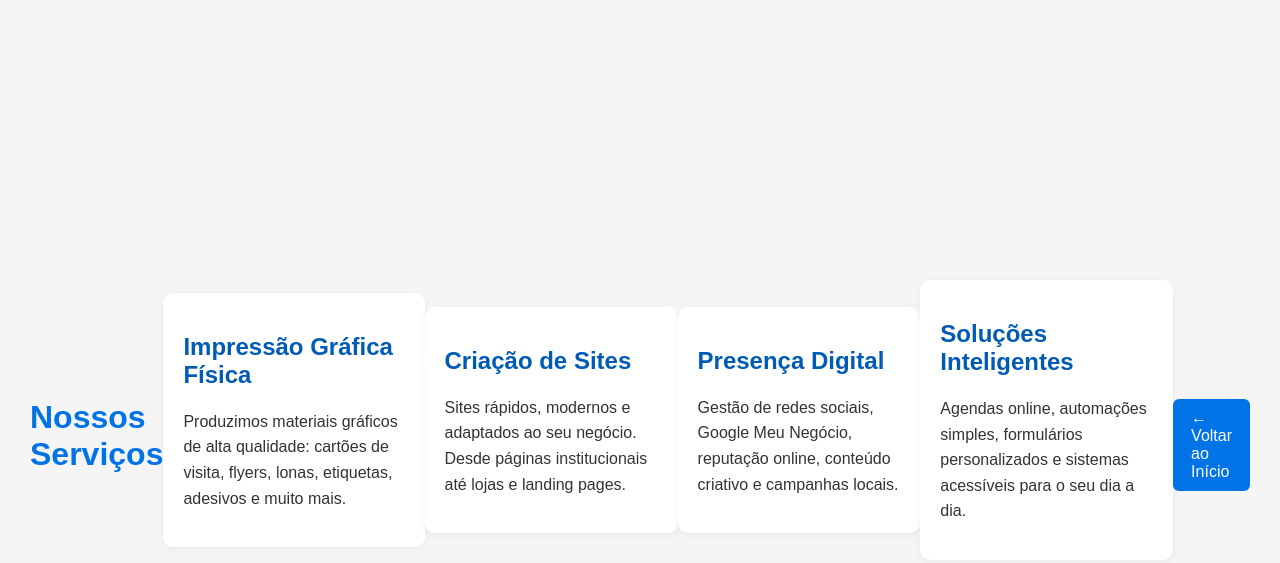
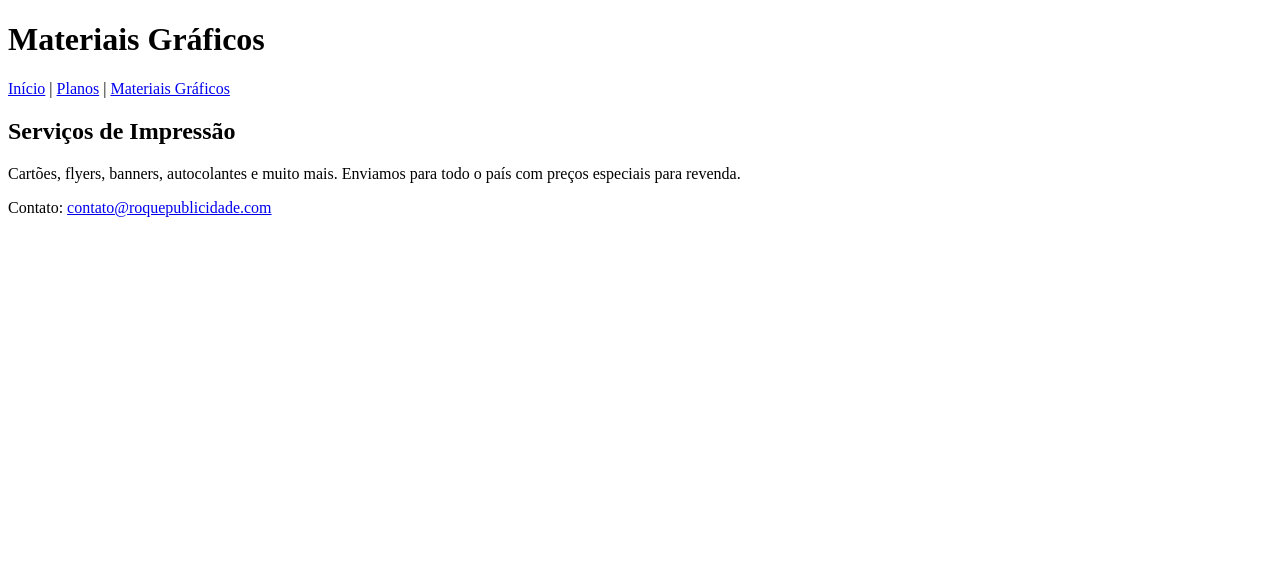
Before and after one commit to roquepublicidade/roquepublicidade, a plain HTML site: page pt/serviços.html in a window 1280 px wide. Drawn offline with Linux system fonts and the light colour scheme.

Commit message:
Update serviços.html

```diff
--- a/pt/serviços.html
+++ b/pt/serviços.html
@@ -1,77 +1,26 @@
 <!DOCTYPE html>
-<html lang="pt">
+<html lang="pt-pt">
 <head>
   <meta charset="UTF-8">
-  <meta name="viewport" content="width=device-width, initial-scale=1.0">
-  <title>Serviços - CMYK Digital</title>
-  <link rel="stylesheet" href="/style.css">
-  <style>
-    body {
-      font-family: Arial, sans-serif;
-      background-color: #f5f5f5;
-      padding: 30px;
-      color: #333;
-    }
-
-    h1 {
-      color: #0073e6;
-      margin-bottom: 10px;
-    }
-
-    .servico {
-      background-color: white;
-      border-radius: 10px;
-      padding: 20px;
-      margin-bottom: 20px;
-      box-shadow: 0 2px 8px rgba(0,0,0,0.05);
-    }
-
-    h2 {
-      color: #005bb5;
-    }
-
-    p {
-      line-height: 1.6;
-    }
-
-    a.voltar {
-      display: inline-block;
-      margin-top: 30px;
-      background: #0073e6;
-      color: #fff;
-      text-decoration: none;
-      padding: 10px 18px;
-      border-radius: 6px;
-    }
-
-    a.voltar:hover {
-      background: #0054a6;
-    }
-  </style>
+  <title>Materiais Gráficos - Roque Publicidade</title>
 </head>
 <body>
-  <h1>Nossos Serviços</h1>
+  <header>
+    <h1>Materiais Gráficos</h1>
+    <nav>
+      <a href="index.html">Início</a> |
+      <a href="planos.html">Planos</a> |
+      <a href="materiais-graficos.html">Materiais Gráficos</a>
+    </nav>
+  </header>
 
-  <div class="servico">
-    <h2>Impressão Gráfica Física</h2>
-    <p>Produzimos materiais gráficos de alta qualidade: cartões de visita, flyers, lonas, etiquetas, adesivos e muito mais.</p>
-  </div>
+  <main>
+    <h2>Serviços de Impressão</h2>
+    <p>Cartões, flyers, banners, autocolantes e muito mais. Enviamos para todo o país com preços especiais para revenda.</p>
+  </main>
 
-  <div class="servico">
-    <h2>Criação de Sites</h2>
-    <p>Sites rápidos, modernos e adaptados ao seu negócio. Desde páginas institucionais até lojas e landing pages.</p>
-  </div>
-
-  <div class="servico">
-    <h2>Presença Digital</h2>
-    <p>Gestão de redes sociais, Google Meu Negócio, reputação online, conteúdo criativo e campanhas locais.</p>
-  </div>
-
-  <div class="servico">
-    <h2>Soluções Inteligentes</h2>
-    <p>Agendas online, automações simples, formulários personalizados e sistemas acessíveis para o seu dia a dia.</p>
-  </div>
-
-  <a class="voltar" href="/pt/index.html">← Voltar ao Início</a>
+  <footer>
+    <p>Contato: <a href="mailto:contato@roquepublicidade.com">contato@roquepublicidade.com</a></p>
+  </footer>
 </body>
 </html>
```
